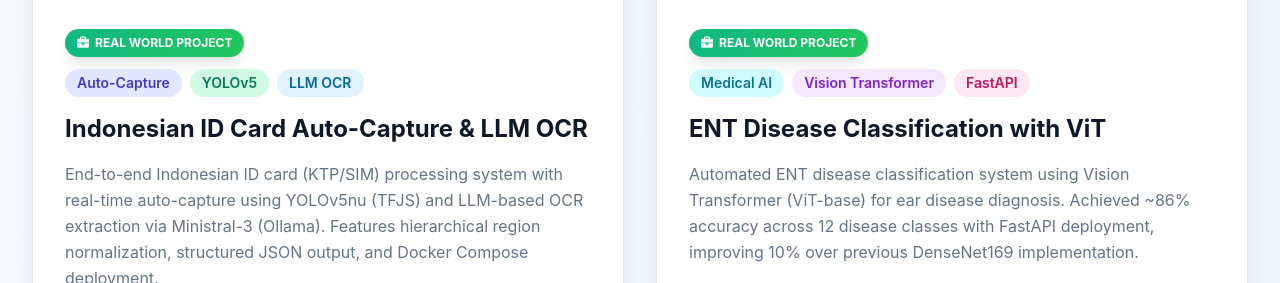
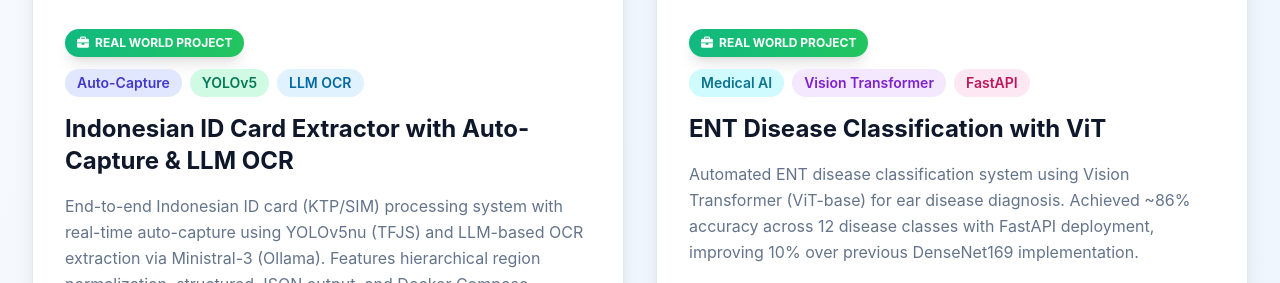
Before and after one commit to mausneg/my-portfolio, a website: page index.html in a window 1280 px wide. Shown: the part 2532-2815 px from the top of the page. Drawn offline with nearby package versions, Linux system fonts and the light colour scheme.

Commit message:
add production inference time at indoneisan id card extractor

```diff
--- a/index.html
+++ b/index.html
@@ -192,12 +192,13 @@
                                 <span class="px-3 py-1 bg-sky-100 text-sky-700 text-sm font-semibold rounded-full">LLM OCR</span>
                             </div>
                             <h3 class="font-bold text-2xl text-dark dark:text-white mb-4 group-hover:text-indigo-600 dark:group-hover:text-indigo-400 transition-colors duration-300">
-                                Indonesian ID Card Auto-Capture & LLM OCR
+                                Indonesian ID Card Extractor with Auto-Capture & LLM OCR
                             </h3>
                             <p class="text-secondary dark:text-slate-400 mb-6 leading-relaxed">
                                 End-to-end Indonesian ID card (KTP/SIM) processing system with real-time auto-capture using
                                 YOLOv5nu (TFJS) and LLM-based OCR extraction via Ministral-3 (Ollama). Features hierarchical
-                                region normalization, structured JSON output, and Docker Compose deployment.
+                                region normalization, structured JSON output, and Docker Compose deployment. Achieves inference
+                                time of 15-22 seconds in production environment.
                             </p>
                             <div class="flex items-center justify-between">
                                 <div class="flex gap-2 text-sm text-slate-500">
```
